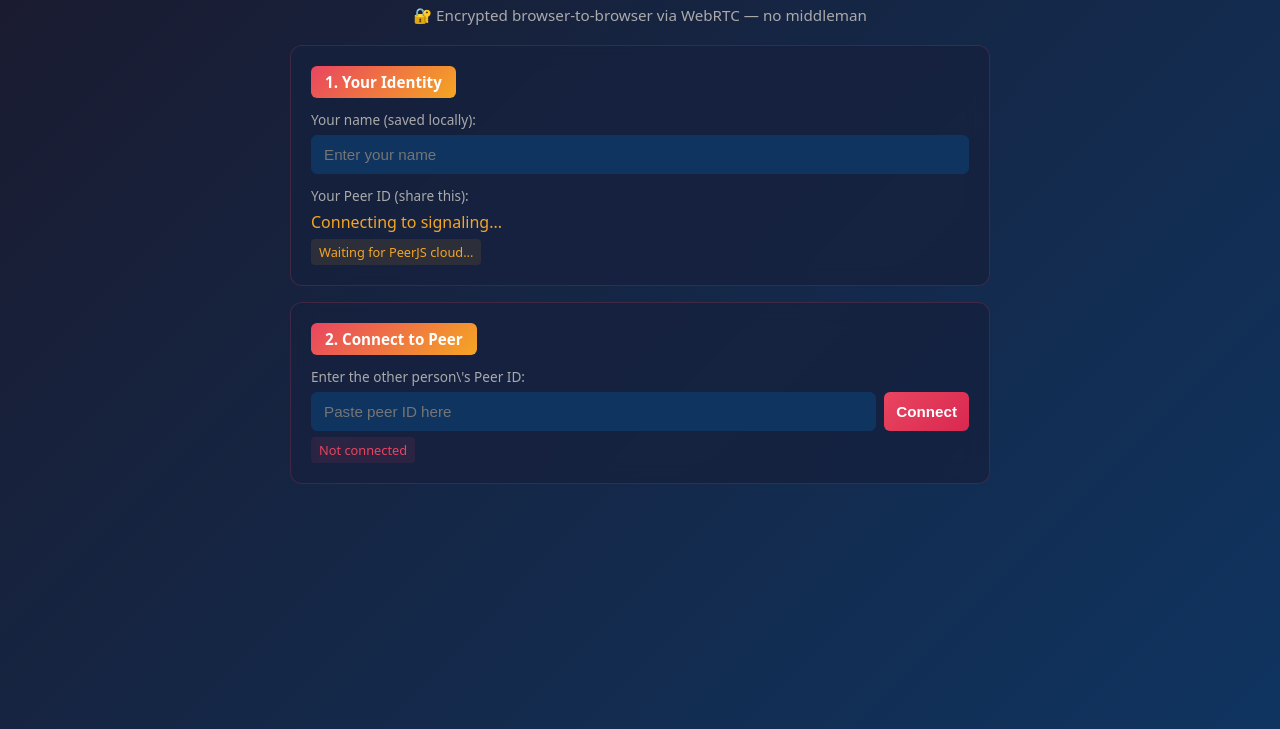
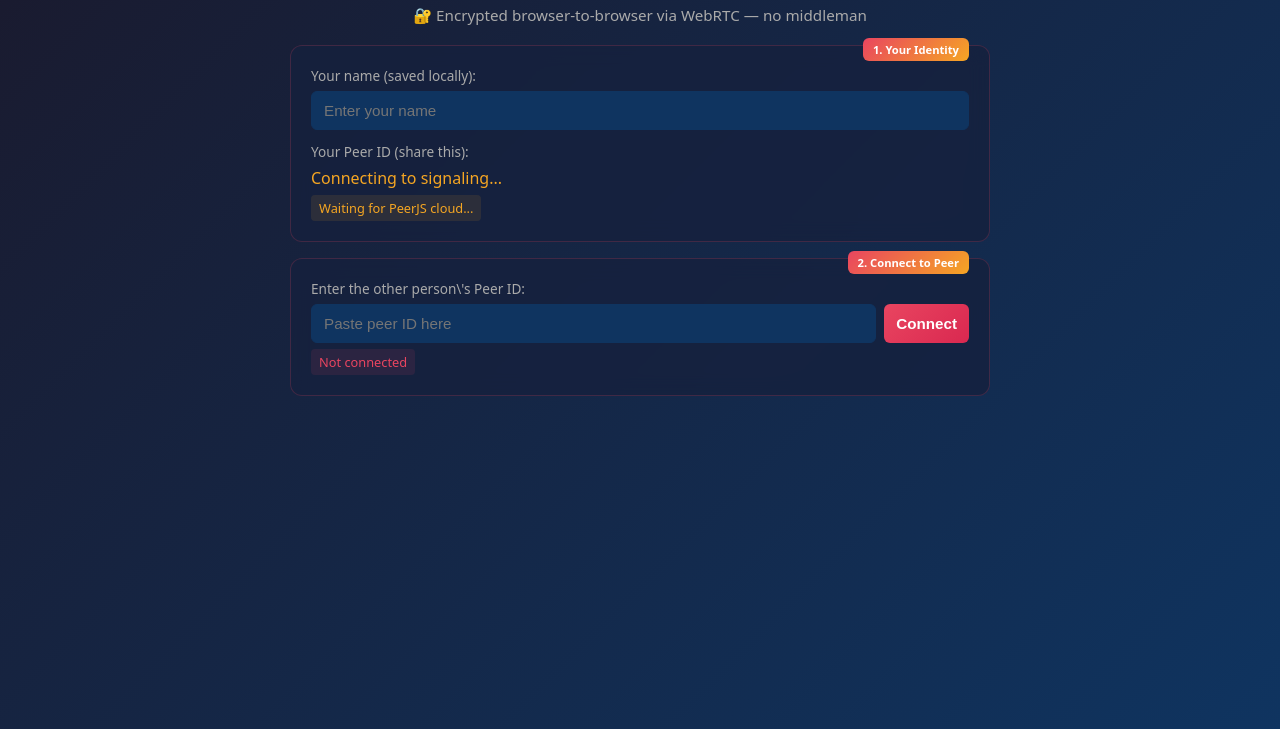
Before and after one commit to anusrnm/p2p-chat, a website: page public/index.html in a window 1280 px wide. Shown: the part 71-800 px from the top of the page. Drawn offline with Linux system fonts and the light colour scheme; a script that the page names is missing.

Commit message:
cosmetic change to card title

```diff
--- a/public/index.html
+++ b/public/index.html
@@ -10,8 +10,8 @@
     h1 { margin-bottom: 8px; color: #e94560; font-size: 2.2rem; }
     .subtitle { color: #aaa; margin-bottom: 20px; font-size: 0.95em; }
     .container { width: 100%; max-width: 700px; }
-    .card { background: rgba(22, 33, 62, 0.8); backdrop-filter: blur(10px); border-radius: 12px; padding: 20px; margin-bottom: 16px; border: 1px solid rgba(233, 69, 96, 0.2); }
-    .card h2 { font-size: 0.95rem; color: #fff; background: linear-gradient(135deg, #e94560, #f5a623); display: inline-block; padding: 6px 14px; border-radius: 6px; margin-bottom: 12px; font-weight: 600; }
+    .card { background: rgba(22, 33, 62, 0.8); backdrop-filter: blur(10px); border-radius: 12px; padding: 20px; margin-bottom: 16px; border: 1px solid rgba(233, 69, 96, 0.2); position: relative; }
+    .card h2 { font-size: 0.7rem; color: #fff; background: linear-gradient(135deg, #e94560, #f5a623); display: inline-block; padding: 4px 10px; border-radius: 6px; position: absolute; top: -8px; right: 20px; margin-bottom: 0; font-weight: 600; }
     label { display: block; margin-bottom: 6px; font-size: 0.85em; color: #aaa; font-weight: 500; }
     input, button { font-size: 0.95rem; padding: 10px 12px; border-radius: 6px; border: 1px solid #0f3460; outline: none; transition: all 0.3s; }
     input { width: 100%; background: #0f3460; color: #eee; margin-bottom: 10px; }
```
